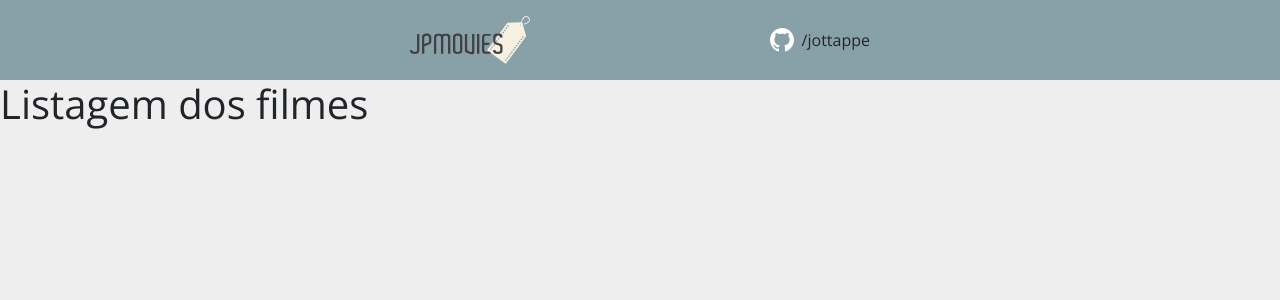
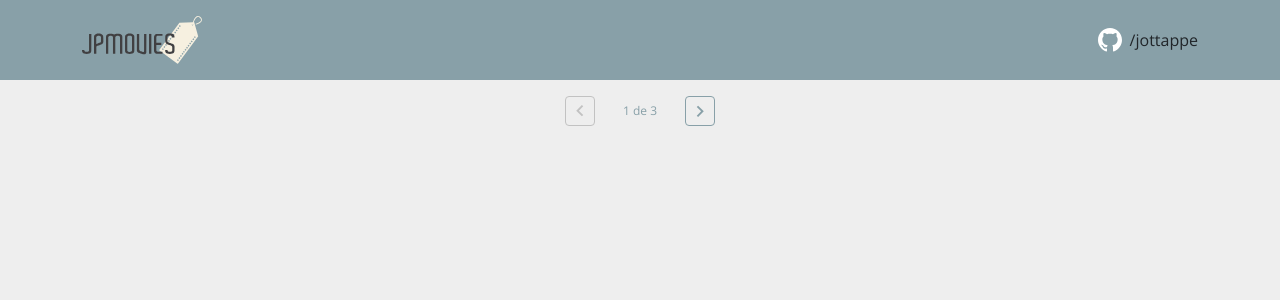
Before and after one commit to jottappe/jpmovies, a React (Create React App) app in the folder front/: page / in a window 1280 px wide. Shown: the top 300 px of the page. Built offline with nearby package versions, Linux system fonts and the light colour scheme.

Commit message:
Pagination layout.

```diff
--- /dev/null
+++ b/front/src/components/pagination/index.tsx
@@ -0,0 +1,26 @@
+import "./styles.css";
+import { ReactComponent as Arrow } from "assets/images/arrow.svg";
+
+function Pagination() {
+  return (
+    <div className="d-flex align-items-center justify-content-center py-3">
+      <div className="page-box d-flex justify-content-between align-items-center">
+        <button
+          className="page-btn d-flex justify-content-center align-items-center"
+          disabled={true}
+        >
+          <Arrow />
+        </button>
+        <p className="page-leg m-0">{`${1} de ${3}`}</p>
+        <button
+          className="page-btn d-flex justify-content-center align-items-center"
+          disabled={false}
+        >
+          <Arrow className="right-arrow" />
+        </button>
+      </div>
+    </div>
+  );
+}
+
+export default Pagination;
--- /dev/null
+++ b/front/src/components/pagination/styles.css
@@ -0,0 +1,34 @@
+.page-box {
+  width: 150px;
+}
+.page-btn {
+  width: 30px;
+  height: 30px;
+  border-radius: 4px;
+  background-color: #eee;
+  border: 1px solid var(--color-secondary);
+  cursor: pointer;
+}
+
+.page-btn svg {
+  fill: var(--color-secondary);
+  height: 12px;
+}
+
+.page-btn:disabled {
+  border: 1px solid #c2c2c2;
+  cursor: unset;
+}
+
+.page-btn:disabled svg {
+  fill: #c2c2c2;
+}
+
+.right-arrow {
+  transform: rotate(180deg);
+}
+
+.page-leg {
+  font-size: 12px;
+  color: var(--color-secondary);
+}
--- a/front/src/pages/form/index.tsx
+++ b/front/src/pages/form/index.tsx
@@ -11,7 +11,7 @@ function Form() {
   };
 
   return (
-    <div className="container">
+    <div className="form-container">
       <img className="w-100 rounded-top" src={movie.image} alt={movie.title} />
       <div className="d-flex flex-column align-items-center p-3">
         <h3 className="fs-3 text-center fw-bold">{movie.title}</h3>
--- a/front/src/pages/form/styles.css
+++ b/front/src/pages/form/styles.css
@@ -1,11 +1,13 @@
-.container {
+.form-container {
   max-width: 500px;
   padding: 20px;
   margin: 40px auto;
+  box-shadow: 2px 2px 10px 0 rgb(0, 0, 0, 0.05);
+  border-radius: 1.5rem;
 }
 .rounded-top {
-  border-top-left-radius: 2.25rem !important;
-  border-top-right-radius: 2.25rem !important;
+  border-top-left-radius: 1.5rem !important;
+  border-top-right-radius: 1.5rem !important;
 }
 
 label {
@@ -39,6 +41,7 @@ h3 {
 .form-select {
   border-radius: 50px;
   color: var(--color-primary);
+  border-color: var(--color-secondary);
 }
 
 .form-control:focus,
--- a/front/src/pages/listing/index.tsx
+++ b/front/src/pages/listing/index.tsx
@@ -1,5 +1,7 @@
+import Pagination from "components/pagination";
+
 function Listing() {
-  return <h1>Listagem dos filmes</h1>;
+  return <Pagination />;
 }
 
 export default Listing;
```
Also changed, not shown: front/src/assets/images/arrow.svg (added).
